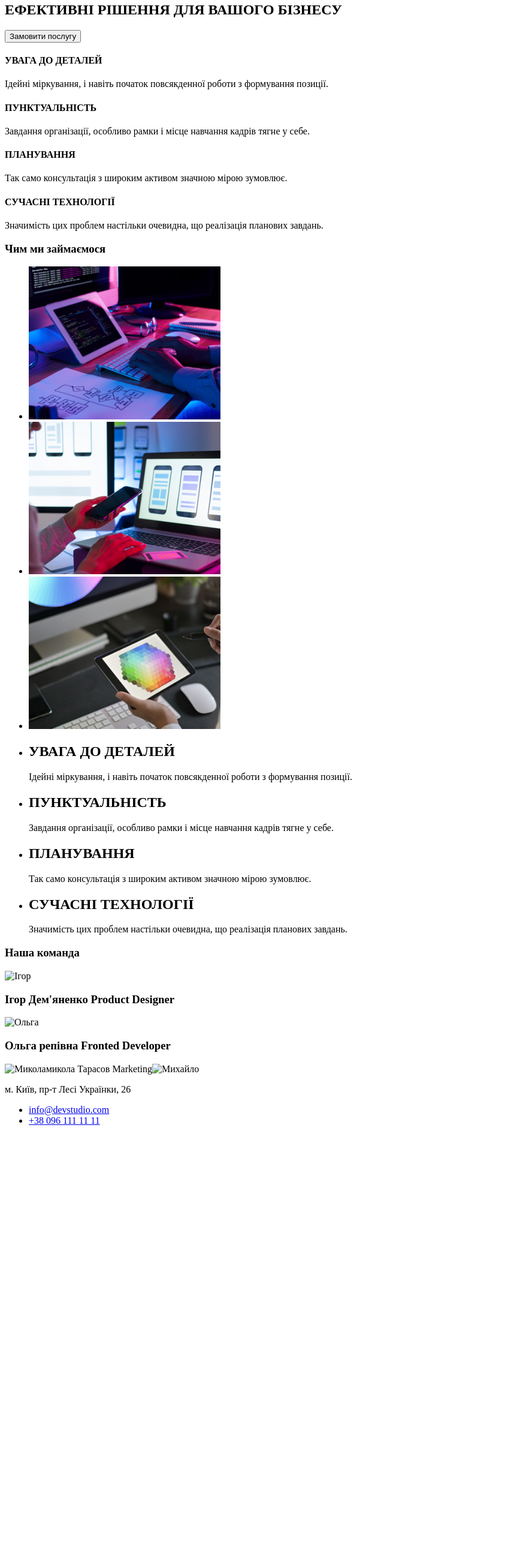
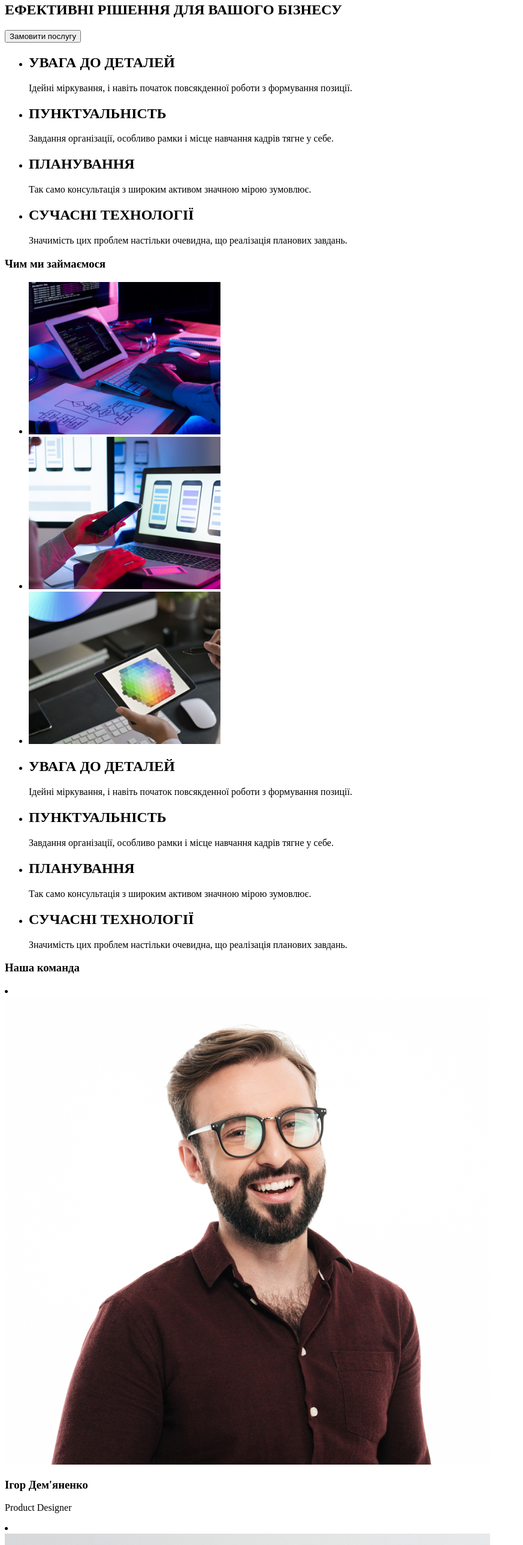
Before and after one commit to SutnychenkoMichailo/web-studio, a plain HTML site: page index.html in a window 1280 px wide. Shown: the part 165-2740 px from the top of the page at 60% size, without its empty margins (0-873 px from the left). Before the commit the page ends 2058 px from the top, so only its background shows below. Drawn offline with Linux system fonts and the light colour scheme.

Commit message:
Доробив помилки

```diff
--- a/index.html
+++ b/index.html
@@ -28,19 +28,33 @@
         <h1>ЕФЕКТИВНІ РІШЕННЯ ДЛЯ ВАШОГО БІЗНЕСУ</h1>
         <button type="button">Замовити послугу</button>
       </section>
-      <section>
-        <h4>УВАГА ДО ДЕТАЛЕЙ</h4>
+      <ul>
+        <li>
+          <h2>УВАГА ДО ДЕТАЛЕЙ</h2>
+          <p>
             Ідейні міркування, і навіть початок повсякденної роботи з формування
             позиції.
-        <h4>ПУНКТУАЛЬНІСТЬ</h4>
+          </p>
+        </li>
+        <li>
+          <h2>ПУНКТУАЛЬНІСТЬ</h2>
+          <p>
             Завдання організації, особливо рамки і місце навчання кадрів тягне у
             себе.
-        <h4>ПЛАНУВАННЯ</h4>
-        Так само консультація з широким активом значною мірою зумовлює.
-        <h4>СУЧАСНІ ТЕХНОЛОГІЇ</h4>
+          </p>
+        </li>
+        <li>
+          <h2>ПЛАНУВАННЯ</h2>
+          <p>Так само консультація з широким активом значною мірою зумовлює.</p>
+        </li>
+        <li>
+          <h2>СУЧАСНІ ТЕХНОЛОГІЇ</h2>
+          <p>
             Значимість цих проблем настільки очевидна, що реалізація планових
             завдань.
-      </section>
+          </p>
+        </li>
+      </ul>
       <section>
         <h3>Чим ми займаємося</h3>
         <ul>
@@ -90,23 +104,55 @@
       </ul>
       <section>
         <h3>Наша команда</h3>
+        <li>
+          <article>
+            <div>
               <img
-          src="./src/images/Igor Demanchenko.jpg"
-          alt="Ігор"
-          width="220"
+                src="./src/images/igor_demanchenko.jpg"
+                alt="Ігор Дем'яненко "
               />
-      <h3>Ігор Дем'яненко Product Designer</h3><img src="./src/images/Olga repina.jpg" alt="Ольга" width="220" /><h3>Ольга репівна Fronted Developer</h3><img
-          src="./src/images/Mukola Tarasov.jpg"
-          alt="Микола"
-          width="220"
-        />микола Тарасов Marketing<img
-          src="./src/images/Michailo Ermakov.jpg"
-          alt="Михайло"
-          width="220"
+            </div>
+            <h3>Ігор Дем'яненко</h3>
+            <p>Product Designer</p>
+          </article>
+        </li>
+        <li>
+          <article>
+            <div>
+              <img src="./src/images/olga_repina.jpg" alt="Ольга Репіна" />
+            </div>
+            <h3>Ольга Репіна</h3>
+            <p>Frontend Delpover</p>
+          </article>
+        </li>
+        <li>
+          <article>
+            <div>
+              <img
+                src="./src/images/mukola_trarasov.jpg "
+                alt="Микола Тарасов"
               />
+            </div>
+            <h3>Микола Тарасов</h3>
+            <p>Маркетинг</p>
+          </article>
+        </li>
+        <li>
+          <article>
+            <div>
+              <img
+                src="./src/images/michailo_ermakov.jpg"
+                alt="Михайло Єрмаков"
+              />
+            </div>
+            <h3>Михайло Єрмаков</h3>
+            <p>UI Disigner</p>
+          </article>
+        </li>
       </section>
     </main>
     <footer>
+      <address>
         <p>м. Київ, пр-т Лесі Українки, 26</p>
         <ul>
           <li><a href="mailto:info@devstudio.com">info@devstudio.com</a></li>
```
Also changed, not shown: src/pages/portfoilo.html (line endings or trailing spaces). Lines whose indentation alone changed are shown as unchanged.
